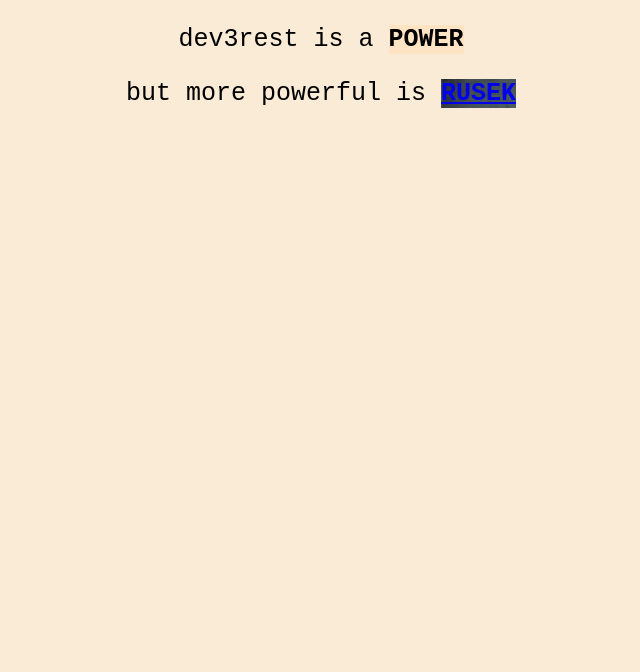
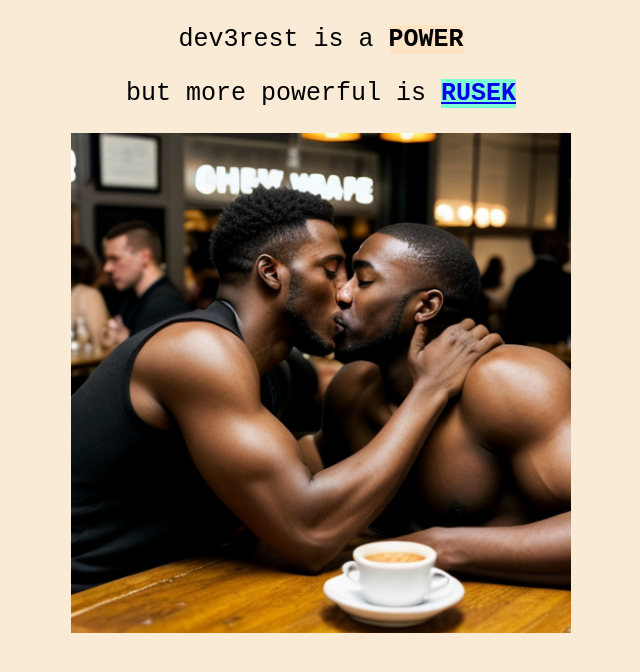
Before and after one commit to dev3rest/dev3rest.github.io, a plain HTML site: page index.html in a window 1280 px wide. Shown: the whole page, without its empty margins (319-959 px from the left). Drawn offline with Linux system fonts and the light colour scheme.

Commit message:
img + backgroundcolor

```diff
--- a/index.html
+++ b/index.html
@@ -12,6 +12,7 @@
     <p>dev3rest is a <strong id="power">POWER</strong></p>
 
     <p>but more powerful is <strong id="rusek"><a href="https://dev3rest.github.io/dominik/">RUSEK</a></strong></p>
+    <img src="img/blackmenkissing.png" width="500" height="500" >
 </body>
 
 </html>
--- a/style.css
+++ b/style.css
@@ -10,6 +10,6 @@ body {
 }
 
 #rusek {
-    background-image:url(img/szerokiDominik.jpg);
     color: azure;
+    background-color: aquamarine;
 }
```
Also changed, not shown: img/blackmenkissing.png (added).
